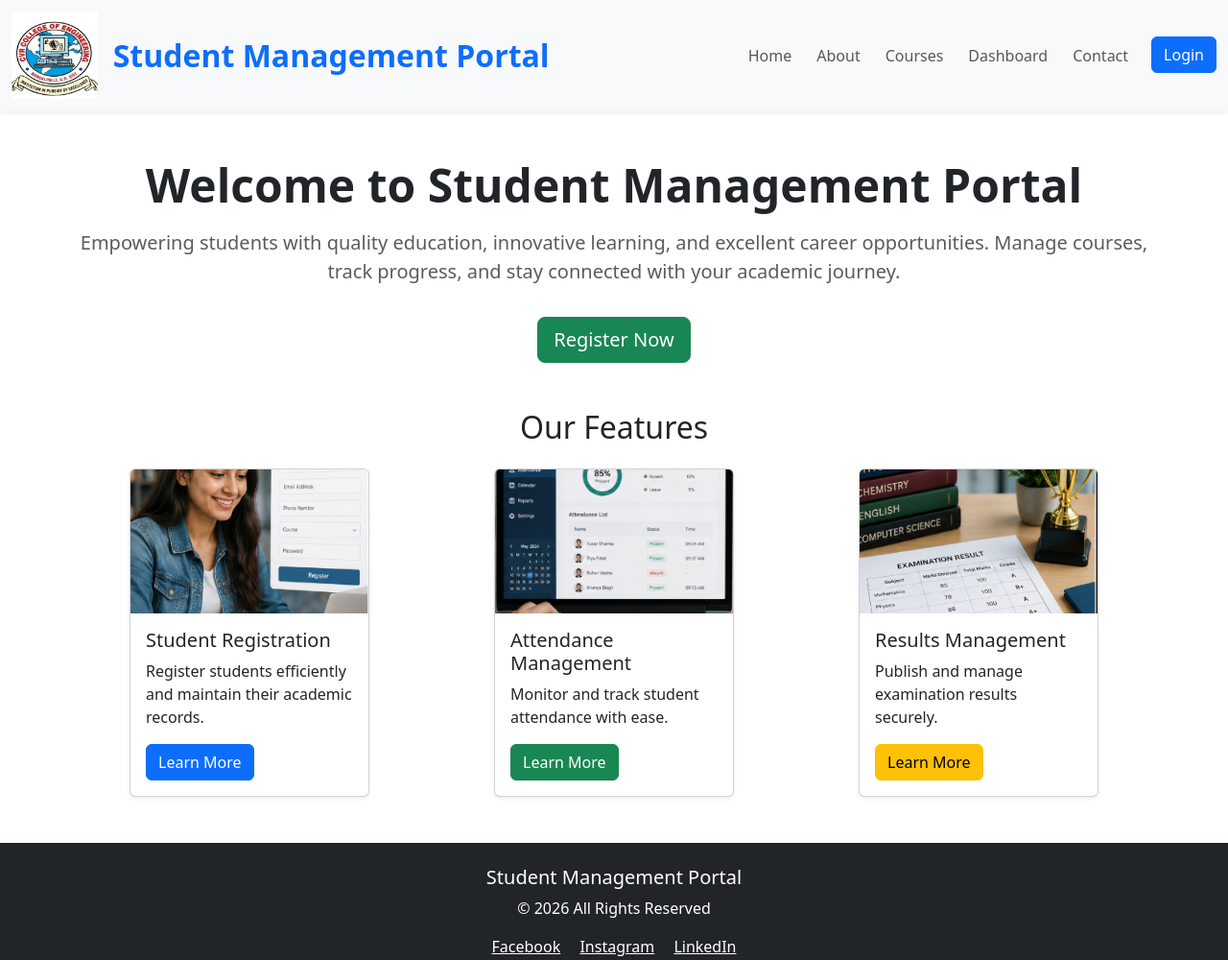
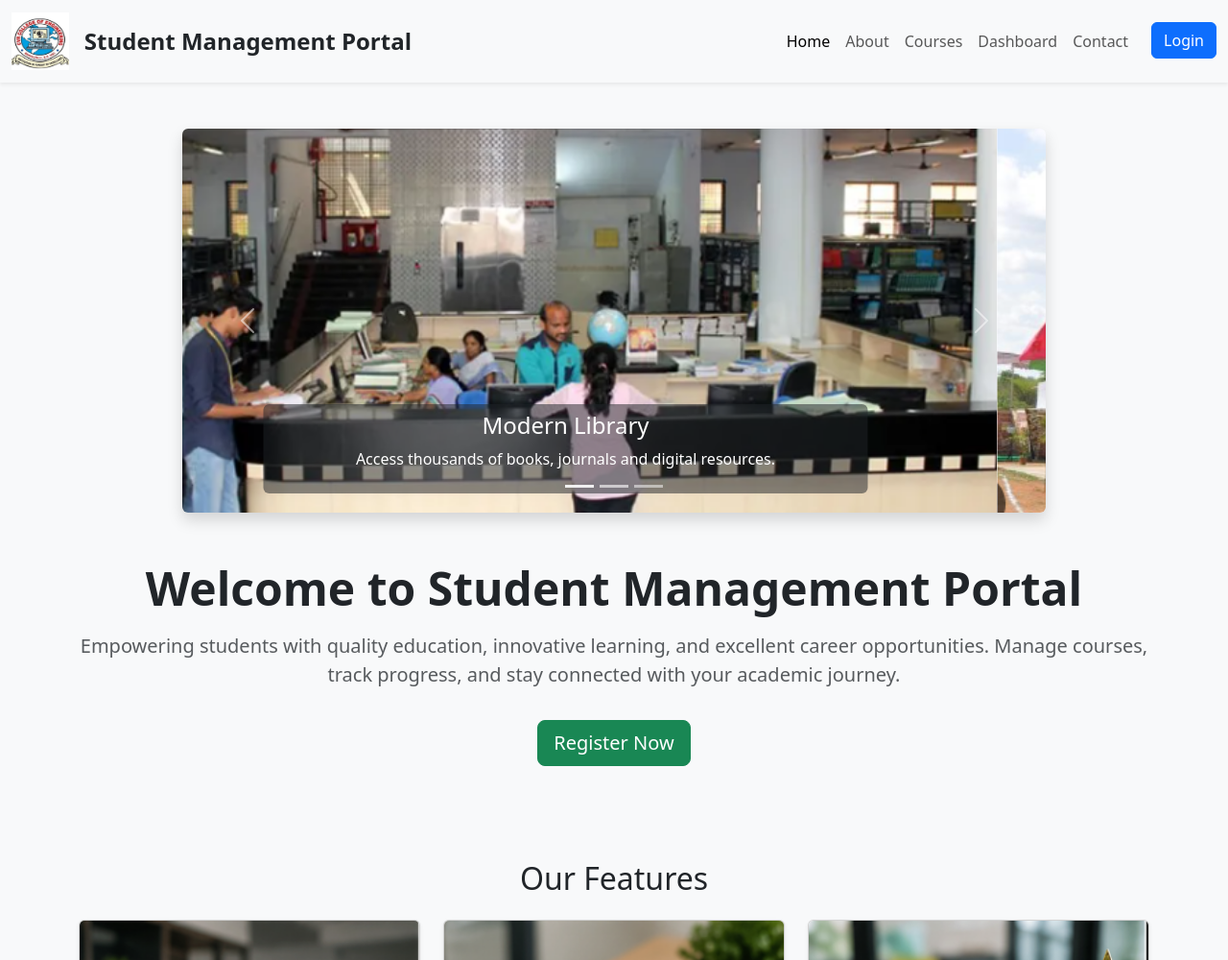
Before and after one commit to RohanValasa/FULL_STACK_DEV, a plain HTML site: page FSD9/index.html in a window 1280 px wide. Shown: the top 1000 px of the page at 96% size. Drawn offline with nearby package versions, Linux system fonts and the light colour scheme.

Commit message:
modified index.html

```diff
--- a/FSD9/index.html
+++ b/FSD9/index.html
@@ -3,56 +3,199 @@
 <head>
     <meta charset="UTF-8">
     <meta name="viewport" content="width=device-width, initial-scale=1.0">
-    <title>RCE</title>
-    <link rel="stylesheet" href="style.css">
+    <title>Student Management Portal</title>
+
+    <link href="https://cdn.jsdelivr.net/npm/bootstrap@5.3.8/dist/css/bootstrap.min.css" rel="stylesheet">
     <script src="https://cdn.jsdelivr.net/npm/bootstrap@5.3.8/dist/js/bootstrap.bundle.min.js"></script>
-    <link href="https://cdn.jsdelivr.net/npm/bootstrap@5.3.8/dist/css/bootstrap.min.css" rel="stylesheet">
+
+    <style>
+        body{
+            background-color: #f8f9fa;
+        }
+
+        .college-logo{
+            height: 60px;
+        }
+
+        .college-title{
+            font-size: 1.5rem;
+            font-weight: bold;
+        }
+
+        .feature-card,
+        .campus-card{
+            transition: 0.3s ease;
+        }
+
+        .feature-card:hover,
+        .campus-card:hover{
+            transform: translateY(-8px);
+            box-shadow: 0 8px 20px rgba(0,0,0,0.2);
+        }
+
+        .campus-card img{
+            height: 220px;
+            object-fit: cover;
+        }
+
+        .hero-section{
+            padding: 50px 0;
+        }
+
+        footer a{
+            text-decoration: none;
+        }
+
+        footer a:hover{
+            text-decoration: underline;
+        }
+    </style>
 </head>
+
 <body>
+
+    <!-- Navbar -->
     <nav class="navbar navbar-expand-lg bg-light shadow-sm">
         <div class="container-fluid">
-            <a class= "navbar-brand" href="#">
+
+            <a class="navbar-brand" href="#">
                 <img src="cvrlogo.png" alt="logo" class="college-logo">
             </a>
+
             <span class="mx-auto college-title">
                 Student Management Portal
             </span>
-            <button class="navbar-toggler" type="button"
-            data-bs-toggle="collapse" data-bs-target="#navbarMenu">
+
+            <button class="navbar-toggler"
+                type="button"
+                data-bs-toggle="collapse"
+                data-bs-target="#navbarMenu">
                 <span class="navbar-toggler-icon"></span>
             </button>
 
             <div class="collapse navbar-collapse justify-content-end" id="navbarMenu">
+
                 <ul class="navbar-nav">
+
                     <li class="nav-item">
-                        <a href="index.html" class="nav-link">Home</a>
+                        <a href="index.html" class="nav-link active">Home</a>
                     </li>
+
                     <li class="nav-item">
                         <a href="#" class="nav-link">About</a>
                     </li>
+
                     <li class="nav-item">
                         <a href="#" class="nav-link">Courses</a>
                     </li>
+
                     <li class="nav-item">
                         <a href="dashboard.html" class="nav-link">Dashboard</a>
                     </li>
+
                     <li class="nav-item">
                         <a href="contact.html" class="nav-link">Contact</a>
                     </li>
+
                     <li class="nav-item mt-2 mt-lg-0 ms-lg-3">
-                    <a class="btn btn-primary login-btn" href="#">
+                        <a class="btn btn-primary" href="#">
                             Login
                         </a>
                     </li>
+
                 </ul>
+
+            </div>
+
+        </div>
+    </nav>
+
+    <!-- Campus Highlights -->
+
+    <div class="container mt-5">
+
+    <div id="campusCarousel"
+         class="carousel slide mx-auto shadow rounded overflow-hidden"
+         data-bs-ride="carousel"
+         style="max-width: 900px;">
+
+        <div class="carousel-indicators">
+            <button type="button" data-bs-target="#campusCarousel" data-bs-slide-to="0" class="active"></button>
+            <button type="button" data-bs-target="#campusCarousel" data-bs-slide-to="1"></button>
+            <button type="button" data-bs-target="#campusCarousel" data-bs-slide-to="2"></button>
+        </div>
+
+        <div class="carousel-inner">
+
+            <!-- Library -->
+            <div class="carousel-item active">
+                <img src="library.png"
+                     class="d-block w-100"
+                     style="height:400px; object-fit:cover;">
+
+                <div class="carousel-caption bg-dark bg-opacity-50 rounded p-2">
+                    <h4>Modern Library</h4>
+                    <p>
+                        Access thousands of books, journals and digital resources.
+                    </p>
                 </div>
             </div>
 
-    </nav>
+            <!-- Sports -->
+            <div class="carousel-item">
+                <img src="basketball.png"
+                     class="d-block w-100"
+                     style="height:400px; object-fit:cover;">
 
+                <div class="carousel-caption bg-dark bg-opacity-50 rounded p-2">
+                    <h4>Sports Facilities</h4>
+                    <p>
+                        World-class courts and grounds for sports enthusiasts.
+                    </p>
+                </div>
+            </div>
+
+            <!-- Canteen -->
+            <div class="carousel-item">
+                <img src="canteen.png"
+                     class="d-block w-100"
+                     style="height:400px; object-fit:cover;">
+
+                <div class="carousel-caption bg-dark bg-opacity-50 rounded p-2">
+                    <h4>Campus Canteen</h4>
+                    <p>
+                        Fresh and hygienic food available throughout the day.
+                    </p>
+                </div>
+            </div>
+
+        </div>
+
+        <button class="carousel-control-prev"
+                type="button"
+                data-bs-target="#campusCarousel"
+                data-bs-slide="prev">
+
+            <span class="carousel-control-prev-icon"></span>
+
+        </button>
+
+        <button class="carousel-control-next"
+                type="button"
+                data-bs-target="#campusCarousel"
+                data-bs-slide="next">
+
+            <span class="carousel-control-next-icon"></span>
+
+        </button>
+
+    </div>
+
+</div>
 
     <!-- Hero Section -->
-    <div class="container text-center my-5">
+
+    <div class="container text-center hero-section">
 
         <h1 class="display-5 fw-bold">
             Welcome to Student Management Portal
@@ -64,91 +207,149 @@
             and stay connected with your academic journey.
         </p>
 
-    <a href="registration.html" class="btn btn-success btn-lg mt-3 register-btn">
+        <a href="registration.html"
+           class="btn btn-success btn-lg mt-3">
             Register Now
         </a>
 
     </div>
 
     <!-- Features Section -->
+
     <div class="container my-5">
 
-    <h2 class="text-center mb-4">Our Features</h2>
+        <h2 class="text-center mb-4">
+            Our Features
+        </h2>
 
         <div class="row g-4">
 
-        <!-- Card 1 -->
+            <!-- Feature 1 -->
+
             <div class="col-md-4">
+
                 <div class="card h-100 shadow-sm feature-card">
-                <img src="student.png" class="card-img-top" alt="Student Registration">
+
+                    <img src="student.png"
+                         class="card-img-top"
+                         alt="Student Registration">
 
                     <div class="card-body">
-                    <h5 class="card-title">Student Registration</h5>
+
+                        <h5 class="card-title">
+                            Student Registration
+                        </h5>
 
                         <p class="card-text">
-                        Register students efficiently and maintain their academic records.
+                            Register students efficiently and maintain academic records.
                         </p>
 
-                    <a href="#" class="btn btn-primary">
+                        <a href="registration.html"
+                           class="btn btn-primary">
                             Learn More
                         </a>
-                </div>
-            </div>
+
                     </div>
 
-        <!-- Card 2 -->
+                </div>
+
+            </div>
+
+            <!-- Feature 2 -->
+
             <div class="col-md-4">
+
                 <div class="card h-100 shadow-sm feature-card">
-                <img src="attendance.png" class="card-img-top" alt="Attendance">
+
+                    <img src="attendance.png"
+                         class="card-img-top"
+                         alt="Attendance">
 
                     <div class="card-body">
-                    <h5 class="card-title">Attendance Management</h5>
+
+                        <h5 class="card-title">
+                            Attendance Management
+                        </h5>
 
                         <p class="card-text">
                             Monitor and track student attendance with ease.
                         </p>
 
-                    <a href="#" class="btn btn-success">
+                        <a href="#"
+                           class="btn btn-success">
                             Learn More
                         </a>
-                </div>
-            </div>
+
                     </div>
 
-        <!-- Card 3 -->
+                </div>
+
+            </div>
+
+            <!-- Feature 3 -->
+
             <div class="col-md-4">
+
                 <div class="card h-100 shadow-sm feature-card">
-                <img src="results.png" class="card-img-top" alt="Results">
+
+                    <img src="results.png"
+                         class="card-img-top"
+                         alt="Results">
 
                     <div class="card-body">
-                    <h5 class="card-title">Results Management</h5>
+
+                        <h5 class="card-title">
+                            Results Management
+                        </h5>
 
                         <p class="card-text">
                             Publish and manage examination results securely.
                         </p>
 
-                    <a href="#" class="btn btn-warning">
+                        <a href="#"
+                           class="btn btn-warning">
                             Learn More
                         </a>
-                </div>
-            </div>
+
                     </div>
 
                 </div>
 
             </div>
+
+        </div>
+
+    </div>
+
+    <!-- Footer -->
+
     <footer class="bg-dark text-white text-center p-4 mt-5">
 
-    <h5>Student Management Portal</h5>
+        <h5>
+            Student Management Portal
+        </h5>
 
-    <p>&copy; 2026 All Rights Reserved</p>
+        <p>
+            &copy; 2026 All Rights Reserved
+        </p>
 
         <div>
-        <a href="#" class="text-white me-3">Facebook</a>
-        <a href="#" class="text-white me-3">Instagram</a>
-        <a href="#" class="text-white">LinkedIn</a>
+
+            <a href="#" class="text-white me-3">
+                Facebook
+            </a>
+
+            <a href="#" class="text-white me-3">
+                Instagram
+            </a>
+
+            <a href="#" class="text-white">
+                LinkedIn
+            </a>
+
         </div>
 
     </footer>
+
 </body>
 </html>
```
Also changed, not shown: FSD9/basketball.png (added), FSD9/canteen.png (added), FSD9/library.png (added). Lines whose indentation alone changed are shown as unchanged.
